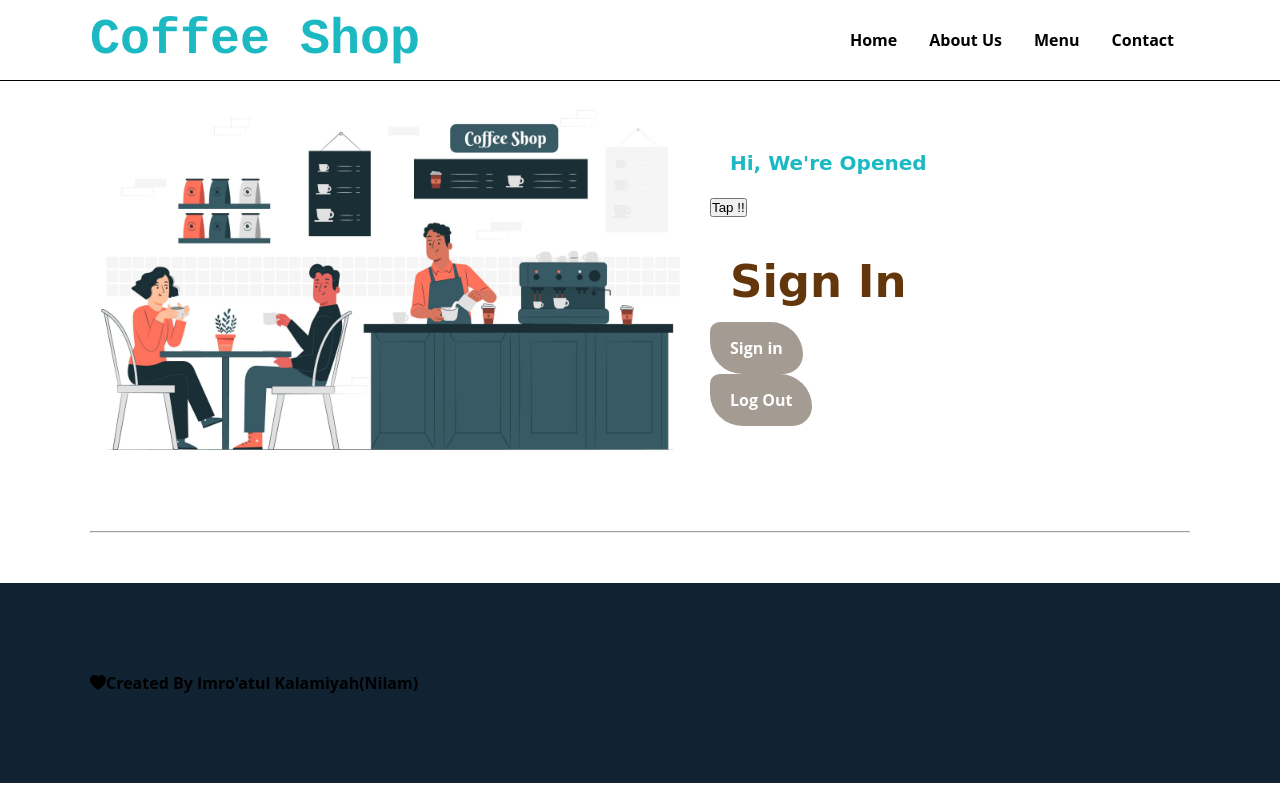
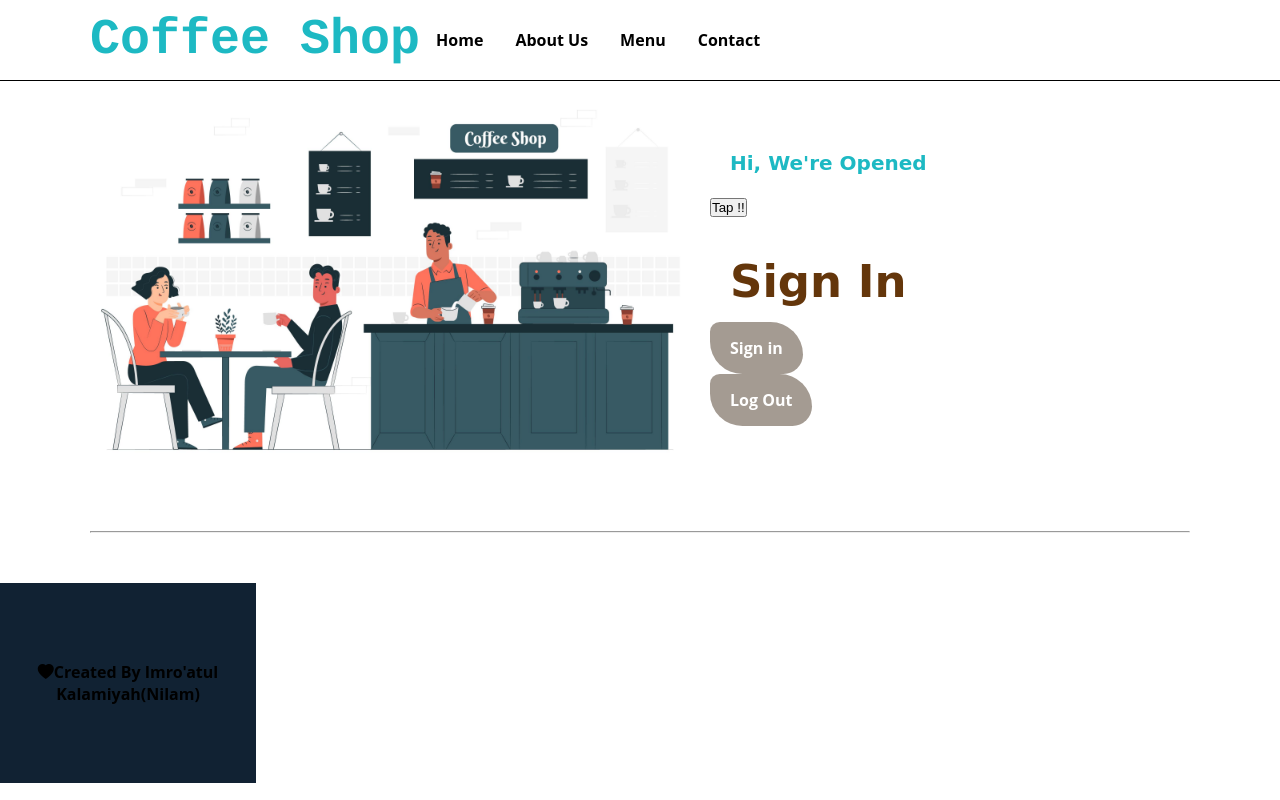
Before and after one commit to Kalamiyah/imroatulkalamiyah, a PHP site: page /index.php in a window 1280 px wide. Run offline with PHP 8.4, Linux system fonts and the light colour scheme; some libraries are stand-ins or nearby versions.

Commit message:
Update stylesheet.css

```diff
--- a/stylesheet.css
+++ b/stylesheet.css
@@ -24,7 +24,7 @@ body {
   margin: 0px;
 }
 .menu {
-  float: right;
+  float: center;
 }
 nav {
   width: 100%;
@@ -182,8 +182,8 @@ h3 {
   line-height: 50px;
 }
 #copyright {
-  text-align: left;
-  width: 100%;
+  text-align: center;
+  width: 20%;
   display: flex;
   justify-content: center;
   align-items: center;
```
